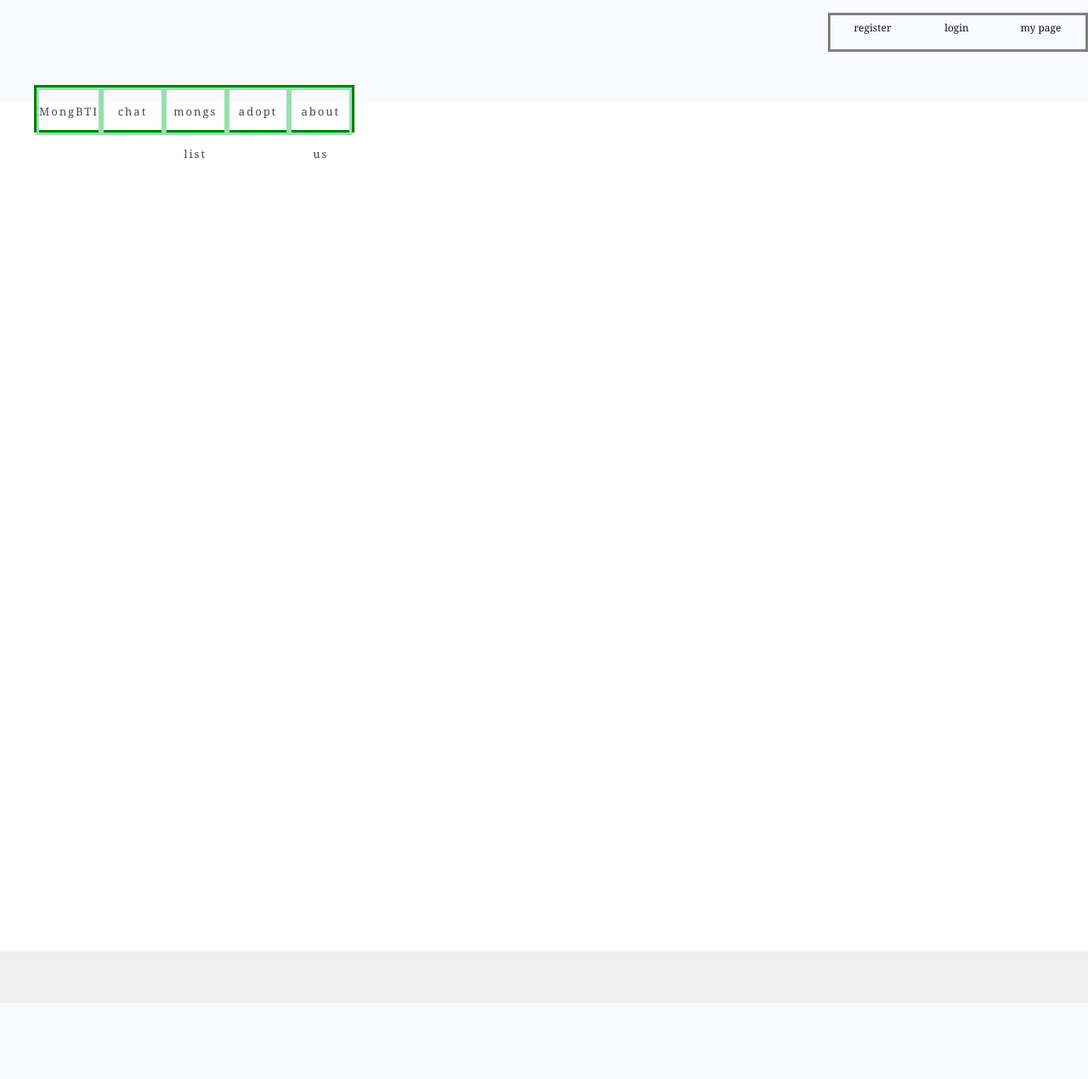
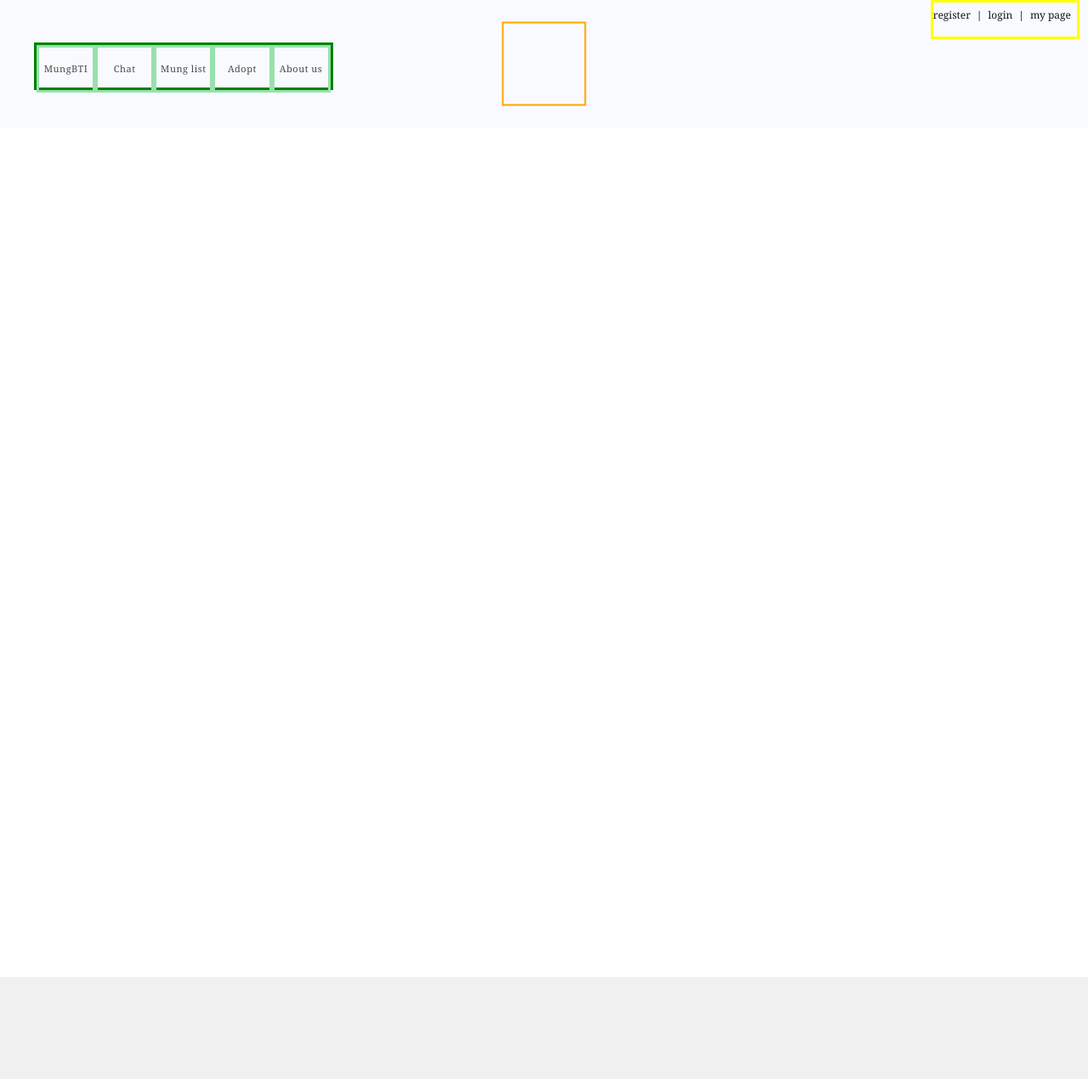
Before and after one commit to dkdlel395/MG, a Flask app: page /main/ in a window 1280 px wide. Shown: the whole page at 85% size. Before the commit the page ends 1180 px from the top, so only its background shows below. Run offline with Flask 3, Linux system fonts and the light colour scheme; parts of the project's set-up code (start-up, migrations or seed data) failed here and were passed over.

Commit message:
feat: 지원이의 마스터페이지 수정 중

```diff
--- a/templates/main.html
+++ b/templates/main.html
@@ -12,8 +12,22 @@
         }
         header{
             background-color:rgba(242, 246, 255, 0.5);
-            height: 120px;
+            height: 150px;
             position: relative; /* header를 relative로 설정 */
+
+        }
+
+
+        #image{
+            height: 95px;
+            width: 95px;
+            position:absolute;
+            border: 2px solid orange;
+            position: absolute; /* 이미지를 절대 위치로 설정합니다. */
+            top: 50%; /* 이미지의 상단을 header의 중앙으로 정렬합니다. */
+            left: 50%; /* 이미지의 좌측을 header의 중앙으로 정렬합니다. */
+            transform: translate(-50%, -50%); /* 이미지를 정확히 header의 중앙에 위치시킵니다. */
+
         }
         nav {
             position: absolute;
@@ -30,9 +44,9 @@
             flex-direction: row;
             display: flex; /* nav를 flex로 설정 */
             list-style: none; /* ul의 기본 스타일을 제거 */
-            width: 29%;
+            width: 27%;
             padding: 0;
-            top:100px;
+            top:50px;
             left: 40px;
         }
 
@@ -44,10 +58,10 @@
             line-height: 50px;
             text-align:center;
             border: 3px solid #98E0AD ;
-            font-size: 13px;
+            font-size: 11px;
             left:10px;
             font-family:Georgia, serif;
-            letter-spacing :2px;
+            letter-spacing :0.5px;
         }
 
         #menu1 li a{
@@ -59,18 +73,18 @@
 
         #menu2 {
             height: 40px;
-            border: 3px solid gray;
+            border: 3px solid rgb(255, 255, 4);
             position: absolute; /* nav를 absolute로 설정 */
-            right:0;
+            right:10px;
             display: flex; /* nav를 flex로 설정 */
             list-style: none; /* ul의 기본 스타일을 제거 */
             padding: 0;
-            width: 300px;
-            top:15px;
+
+            top:0px;
         }
 
         #menu2 li {
-            width: 33%;
+            margin-right: 7px;
             text-align:center;
             height: 30px;
             line-height: 30px;
@@ -91,31 +105,38 @@
         }
 
         footer{
-            height: 60px;
+            height: 120px;
             width: 100%;
             background-color: rgb(240, 240, 240);
             /* color: white;
             font-family: serif; */
         }
+
+
         </style>
 
 </head>
 <body>
     <header>
+        <div id="image">
+
+        </div>
         <nav>
             <div id="menu1">
 
-                <li><a href="#">MongBTI</a></li>
-                <li><a href="#">chat</a></li>
-                <li><a href="#">mongs list</a></li>
-                <li><a href="#">adopt</a></li>
-                <li><a href="#">about us</a></li>
+                <li><a href="#">MungBTI</a></li>
+                <li><a href="#">Chat</a></li>
+                <li><a href="#">Mung list</a></li>
+                <li><a href="#">Adopt</a></li>
+                <li><a href="#">About us</a></li>
 
 
             </div>
             <div id="menu2">
                 <li><a href="#">register</a></li>
+                <li class="separator">|</li>
                 <li><a href="#">login</a></li>
+                <li class="separator">|</li>
                 <li><a href="#">my page</a></li>
             </div>
         </nav>
```
